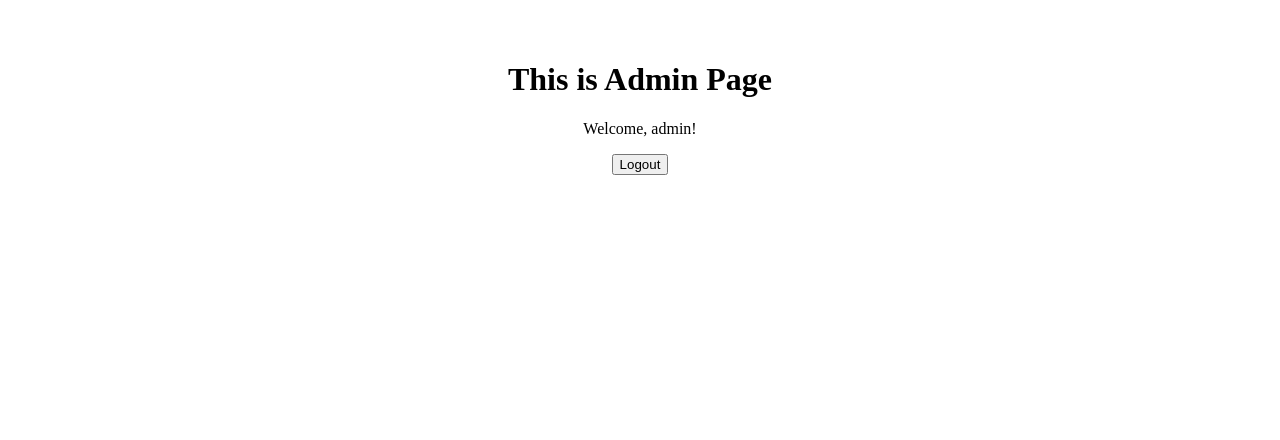
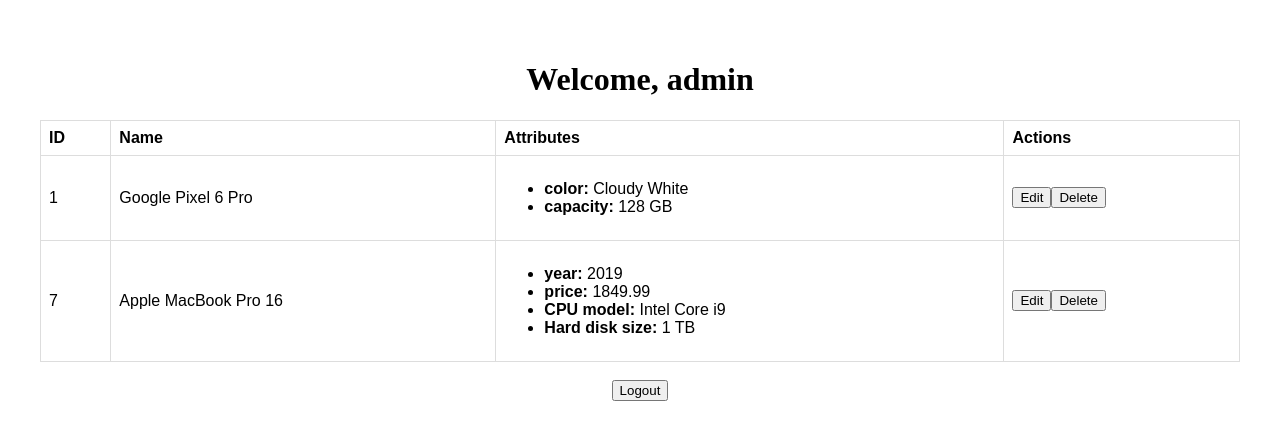
Before and after one commit to reyhan-mf/reactrbacian, a React (Vite) app: page /admin in a window 1280 px wide. Shown: the top 440 px of the page. Built offline with nearby package versions, Linux system fonts and the light colour scheme; sample sign-in values are in the browser's storage.

Commit message:
created basic table for fetching API in admin page

```diff
--- a/src/index.css
+++ b/src/index.css
@@ -0,0 +1,11 @@
+td, th {
+  border: 1px solid #ddd;
+  text-align: left;
+  padding: 8px;
+}
+
+table {
+  font-family: arial, sans-serif;
+  border-collapse: collapse;
+  width: 100%;
+}
--- a/src/pages/AdminPage.jsx
+++ b/src/pages/AdminPage.jsx
@@ -1,23 +1,78 @@
-import { useContext } from 'react';
-import { useNavigate } from 'react-router-dom';
-import Context from '../context/context';
+import { useContext } from "react";
+import { useNavigate } from "react-router-dom";
+import Context from "../context/context";
 
-function AdminPage(){
+function AdminPage() {
   const { role, logout } = useContext(Context);
   const navigate = useNavigate();
 
   const handleLogout = () => {
     logout();
-        navigate('/');
+    navigate("/");
   };
 
   return (
     <div>
-            <h1>This is Admin Page</h1>
-            <p>Welcome, {role}!</p>
+      <h1>Welcome, {role}</h1>
+      <table>
+        <thead>
+          <tr>
+            <th>ID</th>
+            <th>Name</th>
+            <th>Attributes</th>
+            <th>Actions</th>
+          </tr>
+        </thead>
+        <tbody>
+          <tr>
+            <td>1</td>
+            <td>Google Pixel 6 Pro</td>
+            <td>
+              <ul class="attributes-list">
+                <li>
+                  <strong>color:</strong> Cloudy White
+                </li>
+                <li>
+                  <strong>capacity:</strong> 128 GB
+                </li>
+              </ul>
+            </td>
+            <td>
+              <button>Edit</button>
+              <button>Delete</button>
+            </td>
+          </tr>
+
+          <tr>
+            <td>7</td>
+            <td>Apple MacBook Pro 16</td>
+            <td>
+              <ul class="attributes-list">
+                <li>
+                  <strong>year:</strong> 2019
+                </li>
+                <li>
+                  <strong>price:</strong> 1849.99
+                </li>
+                <li>
+                  <strong>CPU model:</strong> Intel Core i9
+                </li>
+                <li>
+                  <strong>Hard disk size:</strong> 1 TB
+                </li>
+              </ul>
+            </td>
+            <td>
+              <button>Edit</button>
+              <button>Delete</button>
+            </td>
+          </tr>
+        </tbody>
+      </table>
+      <br />
       <button onClick={handleLogout}>Logout</button>
     </div>
-    )
+  );
 }
 
-export default AdminPage
+export default AdminPage;
--- a/src/pages/LoginPage.jsx
+++ b/src/pages/LoginPage.jsx
@@ -5,23 +5,40 @@
 function LoginPage() {
   const [selectedRole, setSelectedRole] = useState('')
   const navigate = useNavigate();
-  const { login, authenticated, role } = useContext(Context);
+  const { login, authenticated, role, logout } = useContext(Context);
+
+  // Debug logging
+  console.log('LoginPage - authenticated:', authenticated, 'role:', role);
+  console.log('localStorage userRole:', localStorage.getItem('userRole'));
+  console.log('localStorage isAuthenticated:', localStorage.getItem('isAuthenticated'));
 
   useEffect(() => {
     if (authenticated && role) {
-      if (role === 'admin') navigate('/admin');
-      else if (role === 'editor') navigate('/editor');
-      else if (role === 'viewer') navigate('/viewer');
+      console.log('Auto-redirecting to:', role);
+      setTimeout(() => {
+        if (role === 'admin') navigate('/admin');
+        else if (role === 'editor') navigate('/editor');
+        else if (role === 'viewer') navigate('/viewer');
+      }, 100);
     }
   }, [authenticated, role, navigate]);
 
   const handleLogin = () => {
+    if (!selectedRole) {
+      alert('Please select a role first!');
+      return;
+    }
+
     login(selectedRole);
 
     if (selectedRole === 'admin') navigate('/admin');
     else if (selectedRole === 'editor') navigate('/editor');
     else if (selectedRole === 'viewer') navigate('/viewer');
     else navigate('/unauthorized');
+  };
+
+  const handleLogout = () => {
+    logout();
   };
 
   return (
@@ -31,6 +48,9 @@
         <div style={{background: '#f0f0f0', padding: '10px', margin: '10px 0'}}>
           <p>Already logged in as: <strong>{role}</strong></p>
           <p>Redirecting...</p>
+          <button onClick={handleLogout} style={{marginTop: '10px'}}>
+            Clear Session / Logout
+          </button>
         </div>
       )}
       {!authenticated && (
```
Lines whose indentation alone changed are shown as unchanged.
